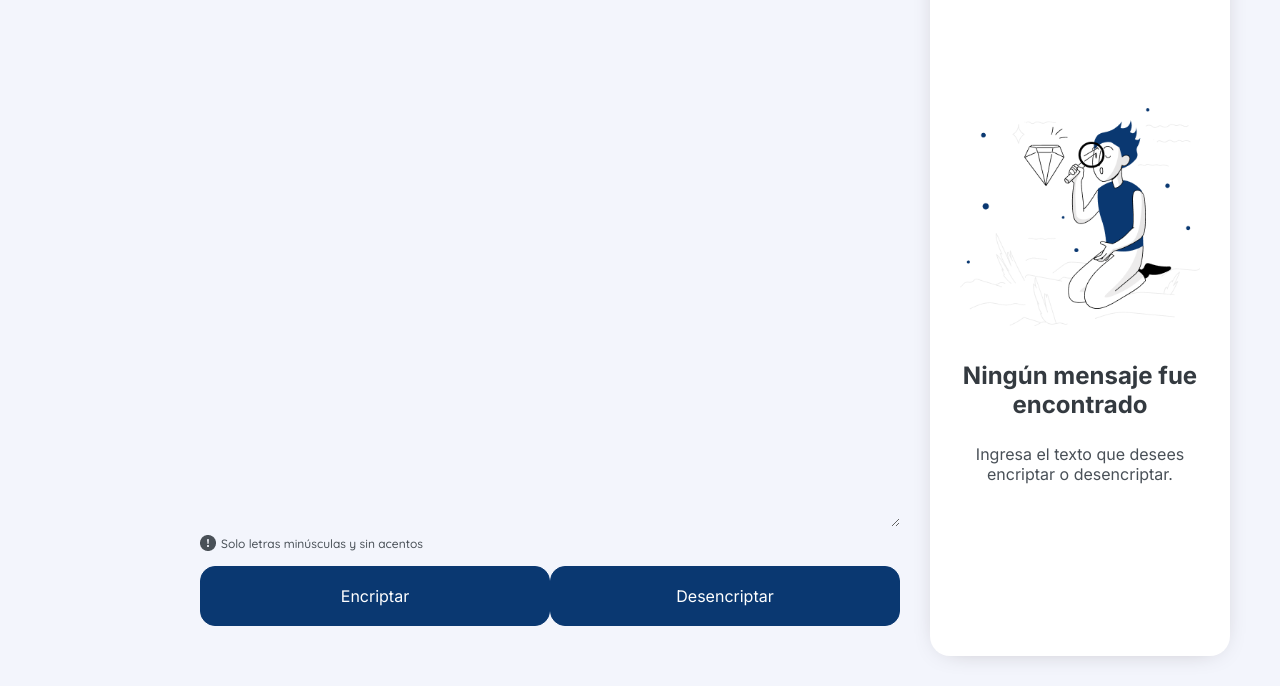
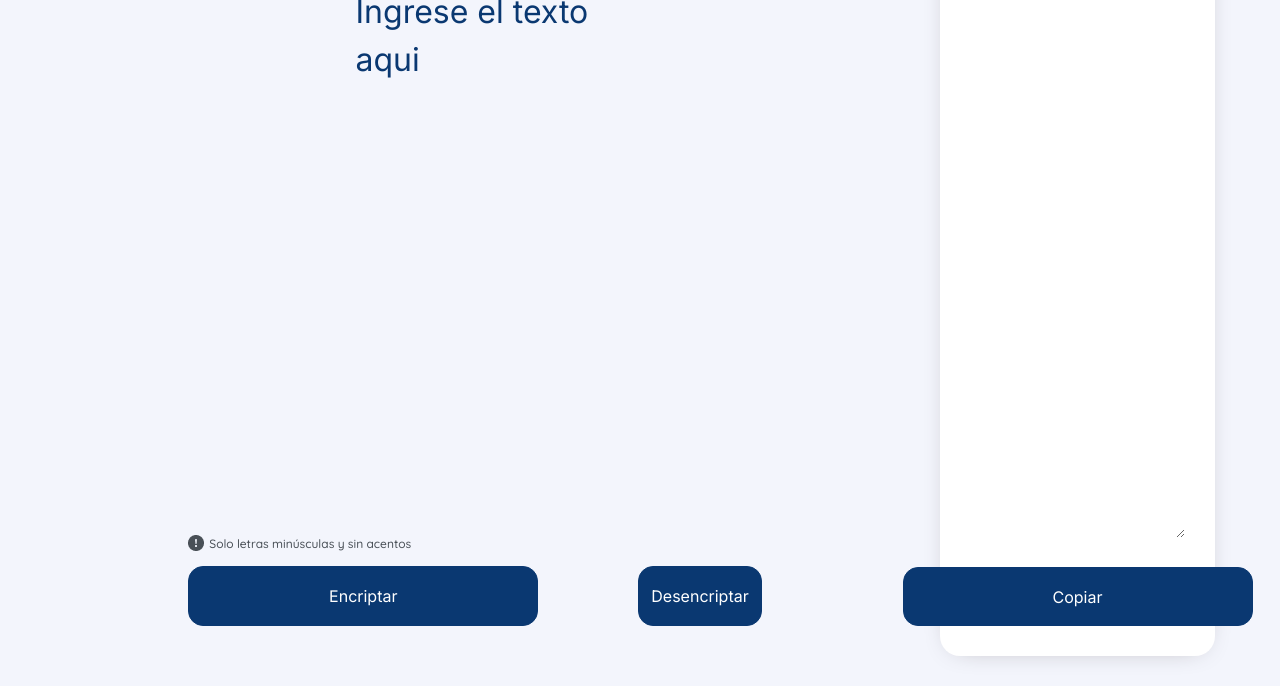
Before and after one commit to dianaclabel/encriptador, a plain HTML site: page index.html in a window 1280 px wide. Shown: the part 114-800 px from the top of the page. Drawn offline with Linux system fonts and the light colour scheme.

Commit message:
add modified js file

```diff
--- a/index.html
+++ b/index.html
@@ -15,8 +15,10 @@
   </head>
   <body>
     <form action="/" class="form">
-      <figure><img src="./asset/Logo.png" alt="Logo" /></figure>
       <div class="form__encriptador">
+        <figure class="form__logo">
+          <img src="./asset/Logo.png" alt="Logo" />
+        </figure>
         <textarea
           type="text"
           id="input-encriptador"
@@ -40,7 +42,7 @@
           </div>
 
           <input
-            class="button"
+            class="button button--desencriptar"
             type="button"
             value="Desencriptar"
             onclick="desencriptar()"
@@ -49,7 +51,7 @@
       </div>
 
       <div class="form__copy">
-        <figure class="input--img">
+        <figure class="input--img" style="display: none">
           <img src="./asset/Muñeco.png" alt="muñeco" />
           <p>Ningún mensaje fue encontrado</p>
           <p>Ingresa el texto que desees encriptar o desencriptar.</p>
@@ -58,7 +60,6 @@
           type="text"
           id="input--copy"
           class="input--copy"
-          style="display: none"
           autocomplete="off"
         ></textarea>
         <input
@@ -66,7 +67,6 @@
           class="button button--light button--copy"
           value="Copiar"
           onclick="copy()"
-          style="display: none"
         />
       </div>
     </form>
--- a/style.css
+++ b/style.css
@@ -15,7 +15,7 @@
 }
 
 .form {
-  padding: 50px;
+  padding: 50px 90px;
   display: flex;
   background-color: var(--background-primary);
   height: 100vh;
@@ -27,22 +27,48 @@
   width: 70%;
   height: 90vh;
   align-items: center;
-  padding: 30px;
+  padding: 0 30px 30px 30px;
+}
+.form__logo {
+  position: relative;
+  top: -25px;
+  right: 665px;
 }
 
 .input-encriptador {
+  padding: 0 200px;
   background-color: var(--background-primary);
-  width: 100%;
+  width: 90%;
   height: 90%;
   border-style: none;
   border-color: var(--background-primary);
   outline: none;
+  resize: none;
+  overflow: auto;
+  color: var(--color-primary);
+  font-size: 32px;
+  font-weight: 400;
+  font-family: "inter";
+  line-height: 48px;
+}
+.input-encriptador::placeholder {
+  color: var(--color-primary);
+  font-size: 32px;
+  font-weight: 400;
+  font-family: "inter";
 }
 .buttons--encriptador {
   display: flex;
-  justify-content: space-around;
+  justify-content: center;
   align-items: flex-end;
-  width: 100%;
+  width: 70%;
+}
+
+.buttons--encriptador div {
+  margin-right: 50px;
+}
+.buttons--encriptador .button--desencriptar {
+  margin-left: 50px;
 }
 
 .button {
@@ -58,6 +84,11 @@
   width: 350px;
   height: 60px;
   cursor: pointer;
+}
+.button:focus {
+  background-color: var(--btn-offclick);
+  border-color: var(--color-primary);
+  color: var(--color-primary);
 }
 
 div .label {
@@ -79,8 +110,8 @@ div .label {
   flex-direction: column;
   align-items: center;
   padding: 30px;
-
-  width: 30%;
+  margin-left: 80px;
+  width: 25%;
   height: 90vh;
   border-radius: 20px;
   box-shadow: 0px 3px 28px -15px rgb(148 143 148);
@@ -99,10 +130,11 @@ div .label {
 .input--img img {
   width: 100%;
   object-fit: cover;
+  margin-bottom: 30px;
 }
 .input--img p:nth-child(2) {
   font-weight: 700;
-  font-size: 24px;
+  font-size: 30px;
   font-family: "inter";
   color: var(--letter-bold);
   text-align: center;
@@ -112,7 +144,7 @@ div .label {
 .input--img p:nth-child(3) {
   font-weight: 400;
   font-family: "inter";
-  font-size: 16px;
+  font-size: 20px;
   color: var(--color-secundary);
   text-align: center;
 }
@@ -123,6 +155,11 @@ div .label {
   border-radius: 10px;
   border-style: none;
   outline: none;
+  color: var(--color-primary);
+  font-size: 32px;
+  font-weight: 400;
+  font-family: "inter";
+  line-height: 48px;
 }
 .button--light {
   margin-top: 29px;
```
Also changed, not shown: app.js (+7 -0 lines).
